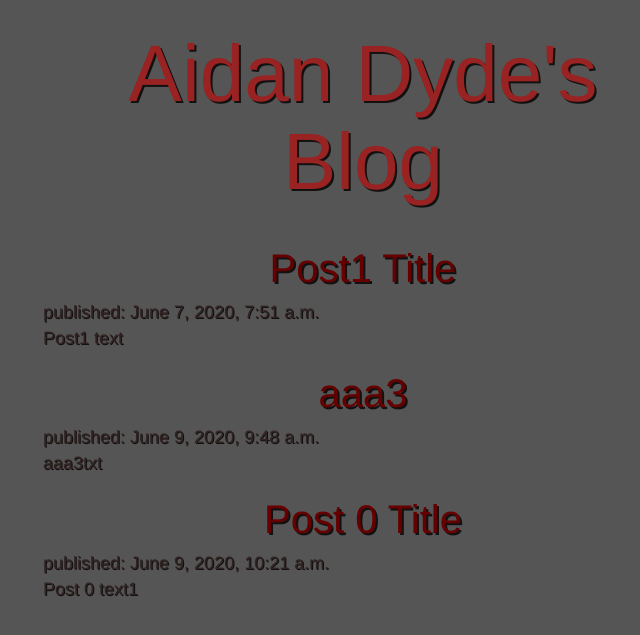
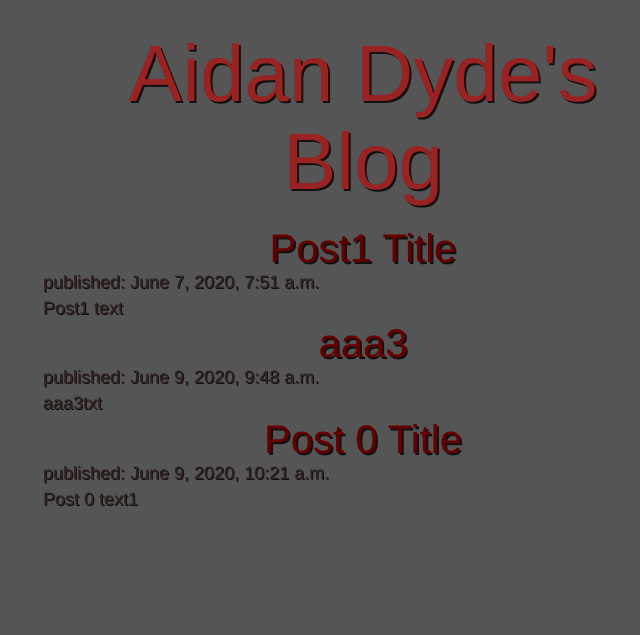
Before and after one commit to aidandyde/bridging_coursework, a Django app: page / in a window 1280 px wide. Shown: the top 635 px of the page, without its empty margins (277-917 px from the left). Run offline with Django 3.2, Linux system fonts and the light colour scheme; data comes from the database, SQL or seed files in the repository; some libraries are stand-ins or nearby versions.

Commit message:
more css changes

```diff
--- a/templates/my_website_2/post_list.html
+++ b/templates/my_website_2/post_list.html
@@ -2,7 +2,7 @@
 {% block content %}
     {% for	post in	posts %}
         <div>
-            <h2 ><a class="center-text"	href="{%	url	'post_detail'	pk=post.pk	%}">{{	post.title	}}</a></h2>
+            <h2 class="center" ><a class="center-text"	href="{%	url	'post_detail'	pk=post.pk	%}">{{	post.title	}}</a></h2>
             <p class="center">published: {{	post.published_date    }}</p>
             <p class="center">{{	post.text|linebreaksbr    }}</p>
         </div>
```
